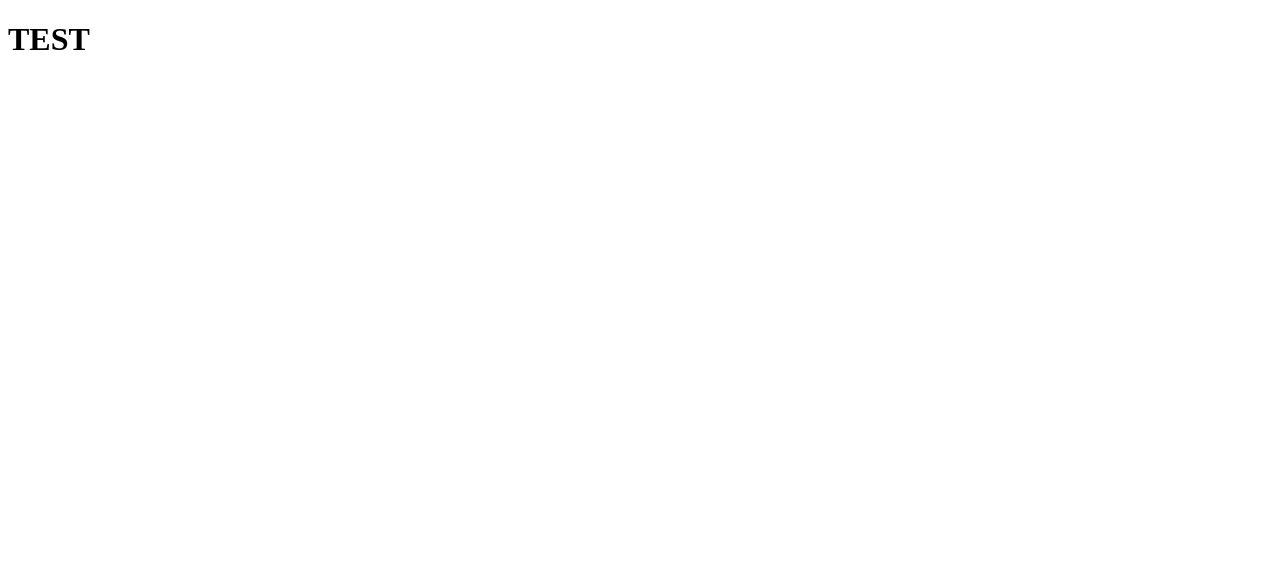
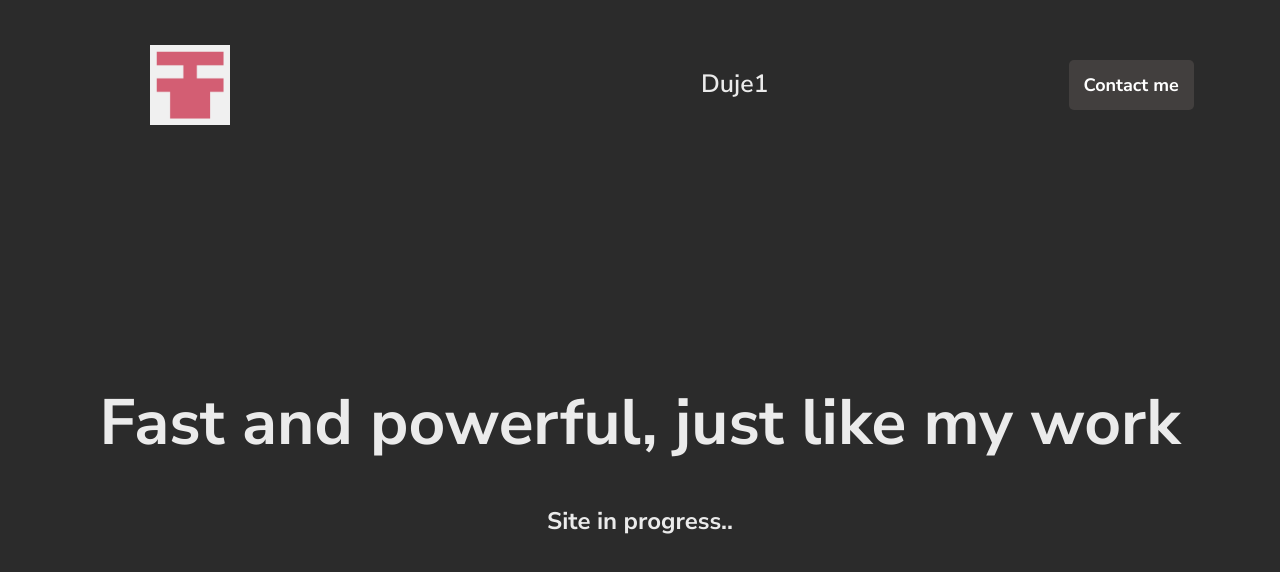
Before and after one commit to Duje1/duje1.github.io, a plain HTML site: page index.html in a window 1280 px wide. Drawn offline with Linux system fonts and the light colour scheme.

Commit message:
site update

```diff
--- /dev/null
+++ b/assets/css/style.css
@@ -0,0 +1,99 @@
+* {
+   margin: 0px;
+   padding: 0px;
+}
+
+.maxw {
+   max-width: 1200px;
+
+   margin-left: auto;
+   margin-right: auto;
+}
+
+.container {
+   display: flex;
+   align-items: center;
+}
+
+body {
+   background: #2B2B2B;
+}
+
+nav a {
+   margin-left: 471px;
+   color: #EBEBEB;
+   font-family: Nunito Sans;
+   font-size: 25px;
+   font-style: normal;
+   font-weight: 600;
+   line-height: 150%;
+   text-decoration: none;
+
+   /* 24px */
+}
+
+nav {
+   margin-right: 300px;
+}
+
+header img {
+   width: 80px;
+   height: 80px;
+   flex-shrink: 0;
+
+}
+
+header {
+   margin-top: 45px;
+   padding-left: 150px;
+}
+
+
+.botun a {
+   color: #FFF;
+   text-align: center;
+   font-family: Nunito Sans;
+   font-size: 18px;
+   font-style: normal;
+   font-weight: 700;
+   line-height: 28px;
+   /* 155.556% */
+   text-decoration: none;
+}
+
+.botun {
+   display: inline-flex;
+   padding: 11px 15px;
+   flex-direction: column;
+   align-items: center;
+   gap: 10px;
+   border-radius: 5px;
+   background: #423F3E;
+}
+
+.intro{
+   margin-top: 260px;
+   margin-left: auto;
+   margin-right: auto;
+}
+
+.intro h1{
+   color: #EBEBEB;
+text-align: center;
+font-family: Nunito Sans;
+font-size: 64px;
+font-style: normal;
+font-weight: 700;
+line-height: 120%; /* 76.8px */
+}
+
+.intro h2{
+   margin-top: 45px;
+   color: #EBEBEB;
+   text-align: center;
+   font-family: Nunito Sans;
+   font-size: 24px;
+   font-style: normal;
+   font-weight: 700;
+   line-height: 120%; /* 28.8px */
+}
--- a/index.html
+++ b/index.html
@@ -1,12 +1,31 @@
 <!DOCTYPE html>
 <html lang="en">
+
 <head>
-    <meta charset="UTF-8">
-    <meta http-equiv="X-UA-Compatible" content="IE=edge">
-    <meta name="viewport" content="width=device-width, initial-scale=1.0">
-    <title>Due</title>
+   <meta charset="UTF-8">
+   <meta name="viewport" content="width=device-width, initial-scale=1.0">
+   <title>Duje1</title>
+   <link rel="preconnect" href="https://fonts.googleapis.com">
+   <link rel="preconnect" href="https://fonts.gstatic.com" crossorigin>
+   <link href="https://fonts.googleapis.com/css2?family=Nunito+Sans:opsz,wght@6..12,600;6..12,700&display=swap"
+      rel="stylesheet">
+   <link rel="stylesheet" href="assets/css/style.css">
 </head>
+
 <body>
-    <h1>TEST</h1>
+   <header class="maxw container">
+      <img src="assets/img/profile.png">
+      <nav>
+         <a href="#">Duje1</a>
+      </nav>
+      <div class="botun">
+         <a href="#">Contact me</a>
+      </div>
+   </header>
+   <section class="intro maxw">
+      <h1>Fast and powerful, just like my work</h1>
+      <h2>Site in progress..</h2>
+   </section>
 </body>
+
 </html>
```
Also changed, not shown: assets/img/Rectangle 3.png (added), assets/img/profile.png (added).
